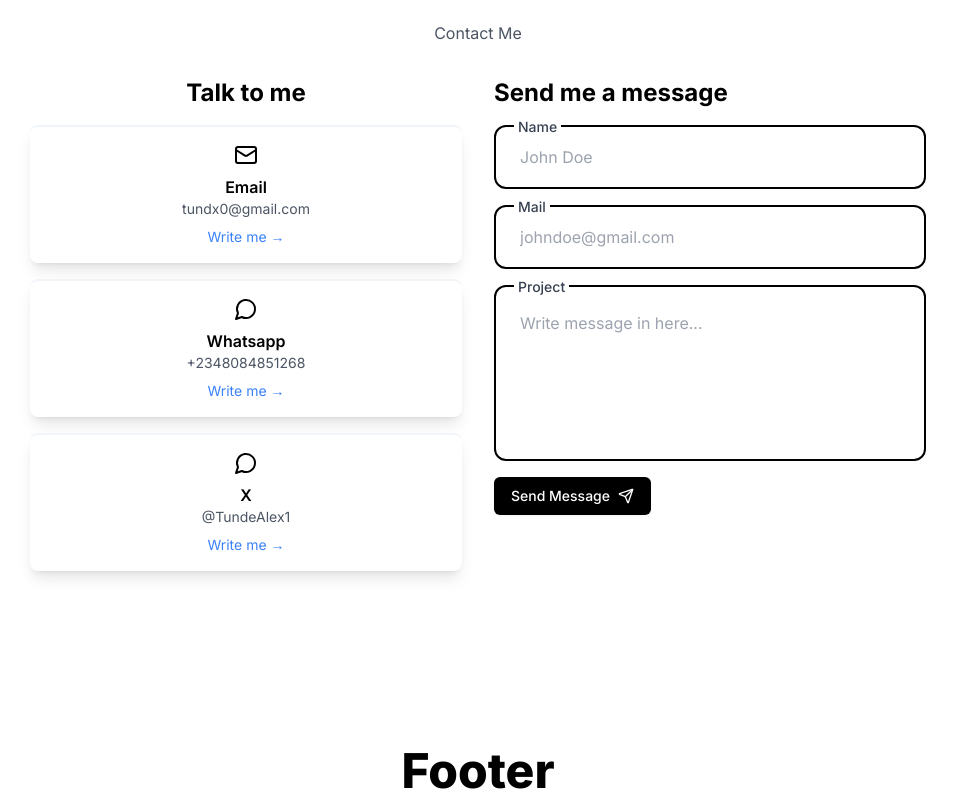
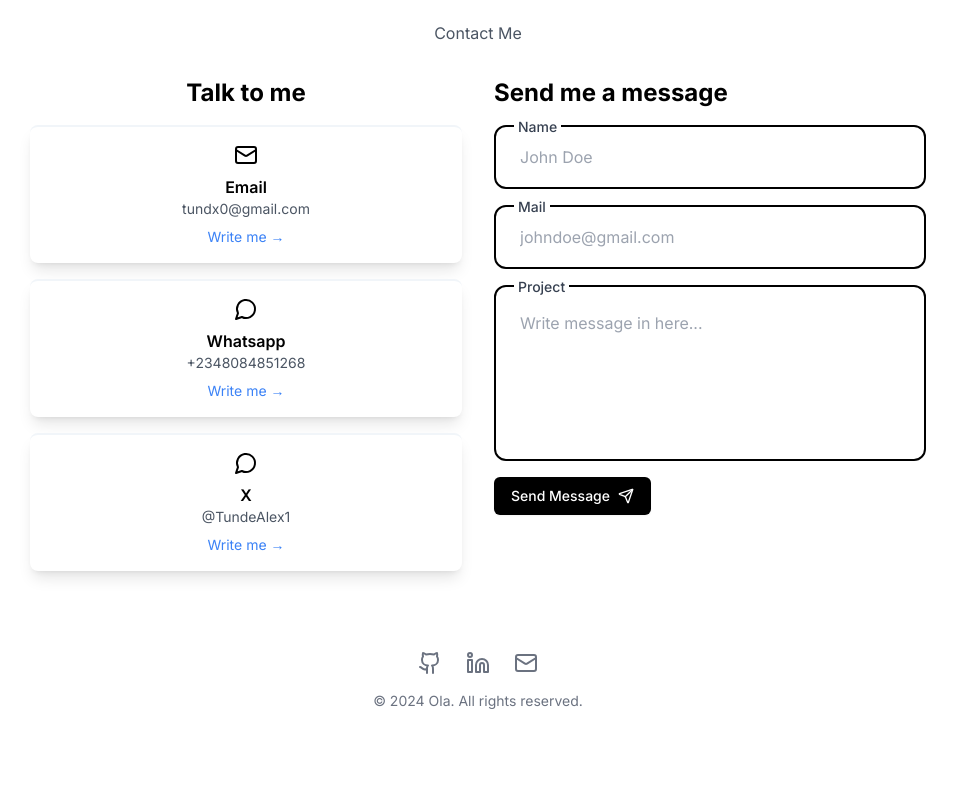
Before and after one commit to tundx0/portfolio, a Next.js app: page / in a window 1280 px wide. Shown: the part 3414-4214 px from the top of the page, without its empty margins (162-1119 px from the left). After the commit the page ends 4157 px from the top, so only its background shows below. Built offline with nearby package versions, Linux system fonts and the light colour scheme.

Commit message:
add footer section

```diff
--- a/components/Footer.tsx
+++ b/components/Footer.tsx
@@ -1,11 +1,46 @@
-const Footer = () => {
+import React from "react";
+import { Github, Linkedin, Mail } from "lucide-react";
+
+const Footer: React.FC = () => {
+  const currentYear = new Date().getFullYear();
+
   return (
-    <section
-      id="footer"
-      className="pt-24 md:pt-44 lg:mx-6 mx-4 gap-4 items-center flex flex-col"
-    >
-      <h1 className="text-5xl text-center font-extrabold">Footer</h1>
-    </section>
+    <footer className="bg-cream-100 text-gray-700 pt-12">
+      <div className="max-w-4xl mx-auto py-8 px-4 sm:px-6 lg:px-8">
+        <div className="flex flex-col items-center space-y-4">
+          <div className="flex space-x-6">
+            <a
+              href="https://github.com/tundx0"
+              target="_blank"
+              rel="noopener noreferrer"
+              className="text-gray-500 hover:text-gray-700"
+            >
+              <span className="sr-only">GitHub</span>
+              <Github className="h-6 w-6" />
+            </a>
+            <a
+              href="https://linkedin.com/in/olatunde-adegboyebo"
+              target="_blank"
+              rel="noopener noreferrer"
+              className="text-gray-500 hover:text-gray-700"
+            >
+              <span className="sr-only">LinkedIn</span>
+              <Linkedin className="h-6 w-6" />
+            </a>
+            <a
+              href="mailto:tundx0@gmail.com"
+              className="text-gray-500 hover:text-gray-700"
+            >
+              <span className="sr-only">Email</span>
+              <Mail className="h-6 w-6" />
+            </a>
+          </div>
+          <p className="text-sm text-gray-500">
+            &copy; {currentYear} Ola. All rights reserved.
+          </p>
+        </div>
+      </div>
+    </footer>
   );
 };
 
```
